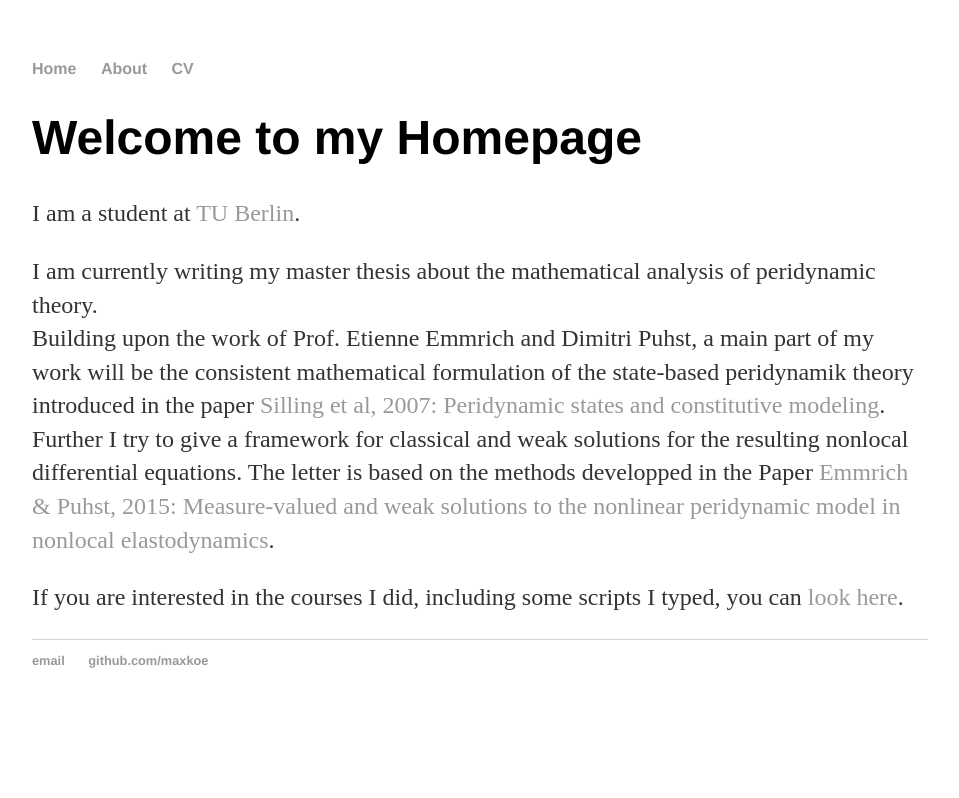
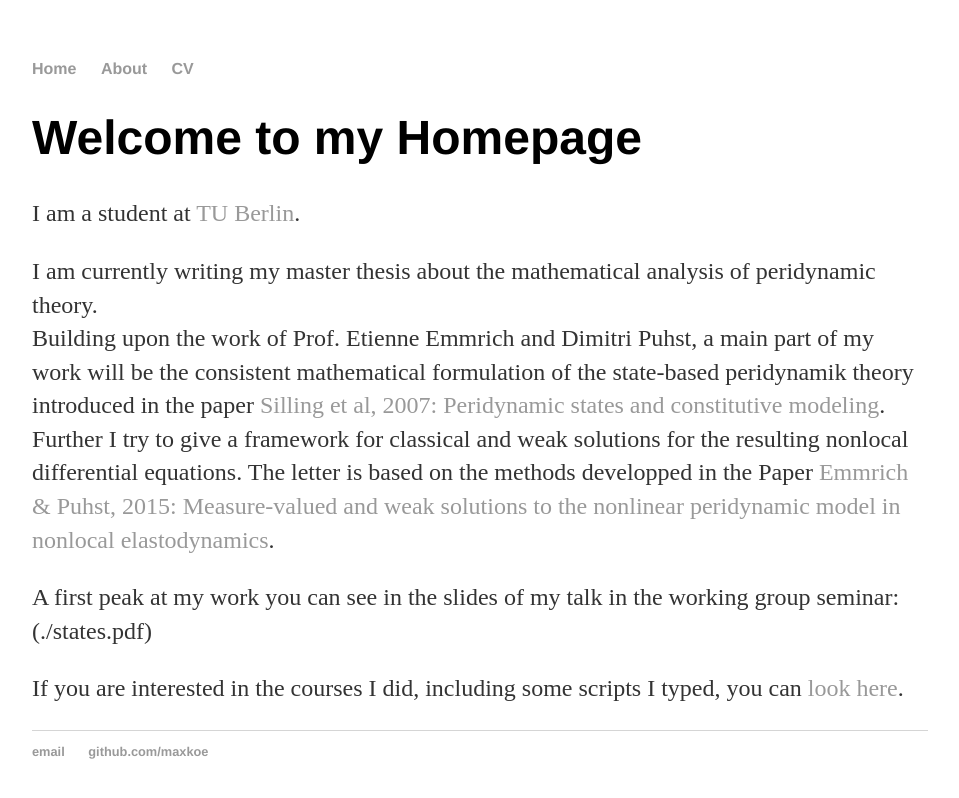
Before and after one commit to maxkoe/maxkoe.github.io, a Jekyll site: the page built from index.md, in a window 1280 px wide. Shown: the top 798 px of the page, without its empty margins (160-1119 px from the left). Built offline with Jekyll 4.4.1, drawn with Linux system fonts in a browser that asks for light colours.

Commit message:
Added slides

```diff
--- a/index.md
+++ b/index.md
@@ -15,6 +15,6 @@ Further I try to give a framework for classical and weak solutions for the resul
 The letter is based on the methods developped in the Paper
 [Emmrich & Puhst, 2015: Measure-valued and weak solutions to the nonlinear peridynamic model in nonlocal elastodynamics](http://stacks.iop.org/0951-7715/28/285).
 
-<!-- A first peak at my work you can see in the slides of my talk in the working group seminar -->
+A first peak at my work you can see in the slides of my talk in the working group seminar: (./states.pdf)
 
 If you are interested in the courses I did, including some scripts I typed, you can [look here](courses.html).
```
Also changed, not shown: 1 other file.
